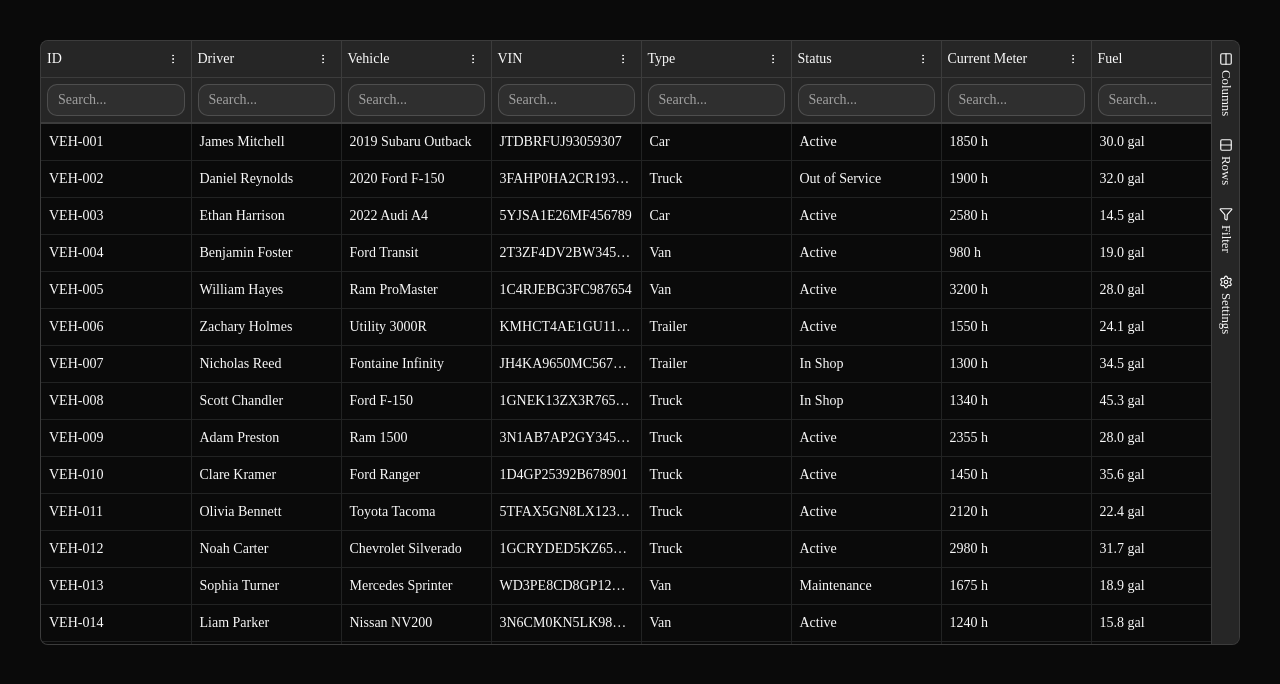
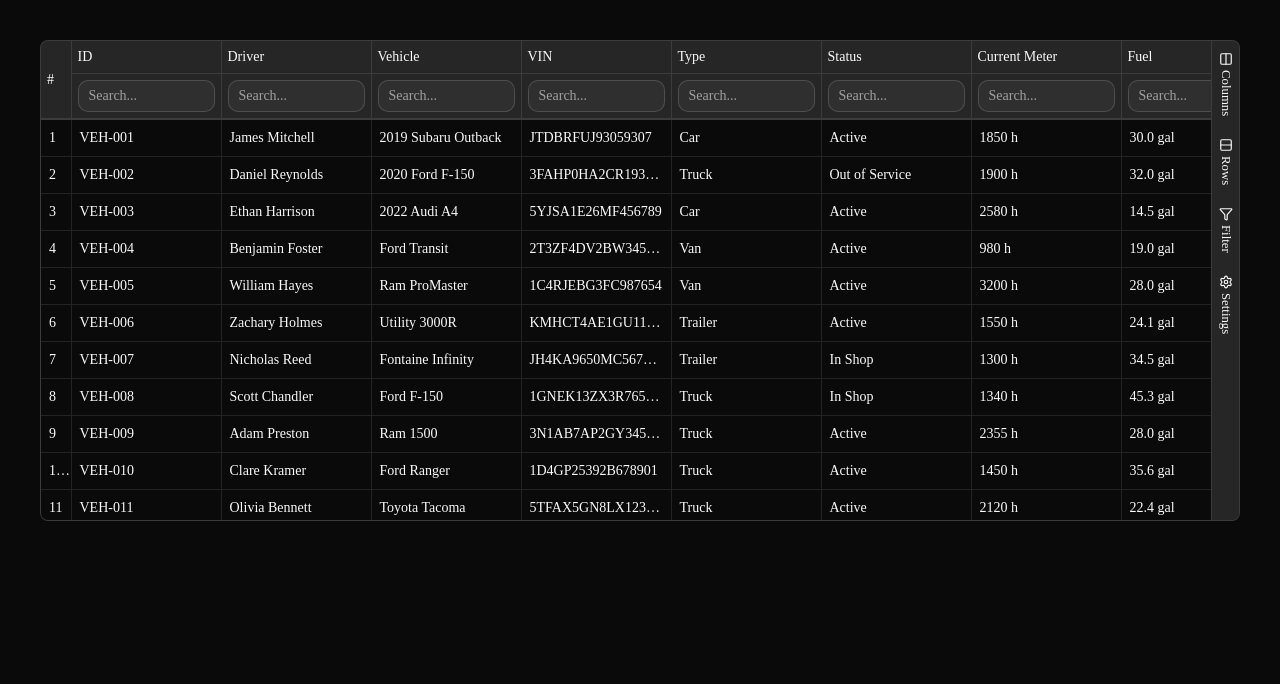
Before and after one commit to jsdev-robin/munza-x-data-grid, a React (Vite) app: page / in a window 1280 px wide. Shown: the top 684 px of the page. Built offline with nearby package versions, Linux system fonts and the light colour scheme.

Commit message:
feat: add row number column to the grid and adjust TMain height

```diff
--- a/src/App.tsx
+++ b/src/App.tsx
@@ -6,6 +6,20 @@ import { Grid } from './package';
 const App = () => {
   const columns = useMemo<ColumnDef<Vehicle, unknown>[]>(
     () => [
+      {
+        accessorFn: (_row, index) => index + 1,
+        cell: ({ row, table }) => {
+          const pageIndex = table.getState().pagination.pageIndex;
+          const pageSize = table.getState().pagination.pageSize;
+
+          return pageIndex * pageSize + row.index + 1;
+        },
+        id: 'rowNumber',
+        header: '#',
+        size: 30,
+        maxSize: 30,
+        enableColumnFilter: false,
+      },
       {
         id: 'id',
         accessorKey: 'id',
--- a/src/package/components/table/THead.tsx
+++ b/src/package/components/table/THead.tsx
@@ -1,7 +1,5 @@
-import { Button } from '@/components/ui/button';
 import { TableHead } from '@/components/ui/table';
 import { type Header } from '@tanstack/react-table';
-import { EllipsisVertical } from 'lucide-react';
 import type { CSSProperties } from 'react';
 import HeaderFilter from '../header/HeaderFilter';
 import HeaderSort from '../header/HeaderSort';
@@ -30,9 +28,6 @@ const THead = <T,>({ header }: THeadProps<T>) => {
         <div className="mun:flex mun:flex-col">
           <div className="mun:p-1.5 mun:flex mun:items-center mun:justify-between mun:gap-3">
             <HeaderSort header={header} />
-            <Button size="icon-xs" variant="ghost">
-              <EllipsisVertical />
-            </Button>
           </div>
           <HeaderFilter column={header.column} />
         </div>
--- a/src/package/components/table/TMain.tsx
+++ b/src/package/components/table/TMain.tsx
@@ -17,7 +17,7 @@ const TMain = () => {
       <div
         className="mun:w-full mun:overflow-scroll mun:bg-background"
         ref={paneRef2}
-        style={{ height: '65vh' }}
+        style={{ height: '50vh' }}
       >
         <TBody />
       </div>
```
